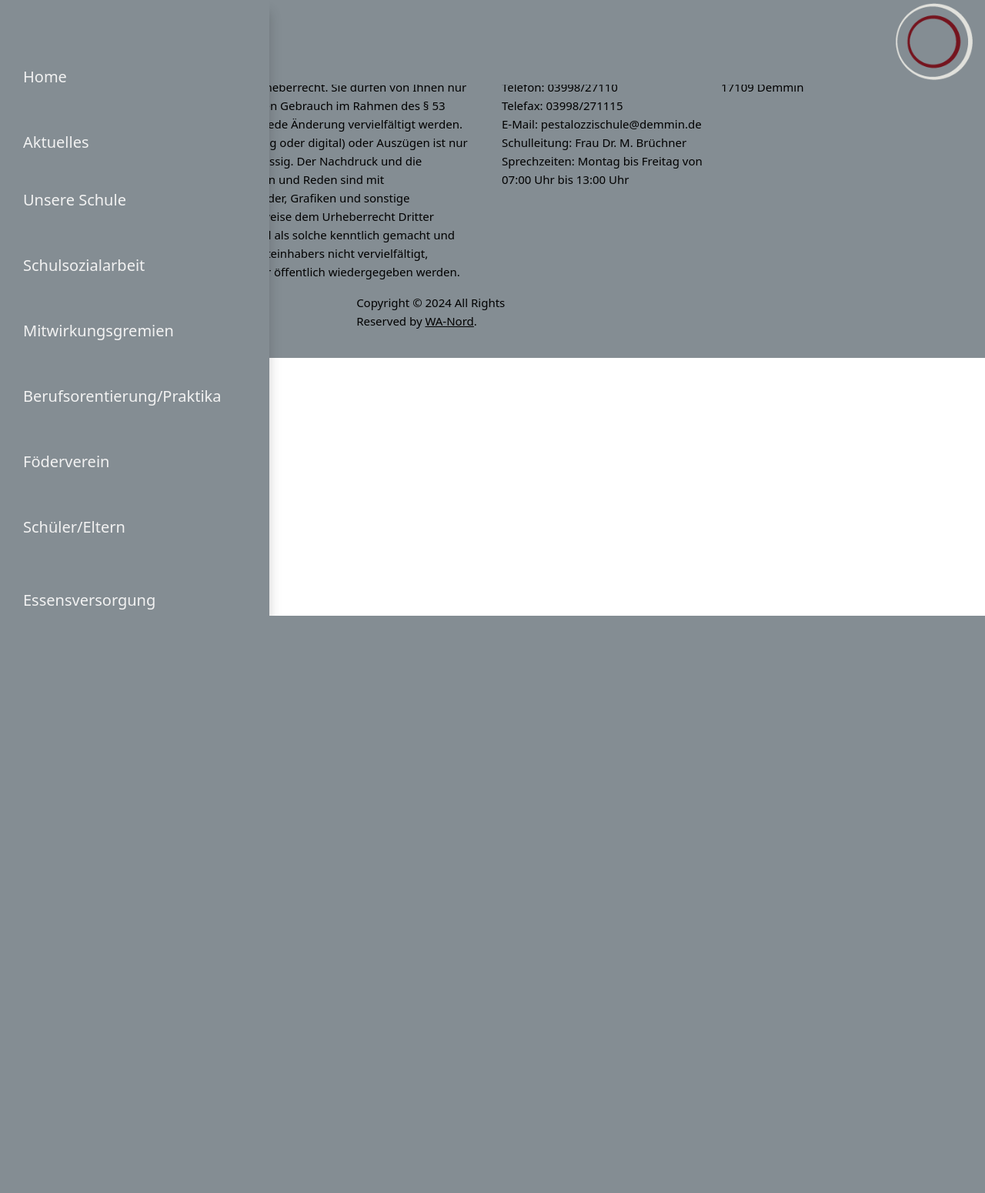
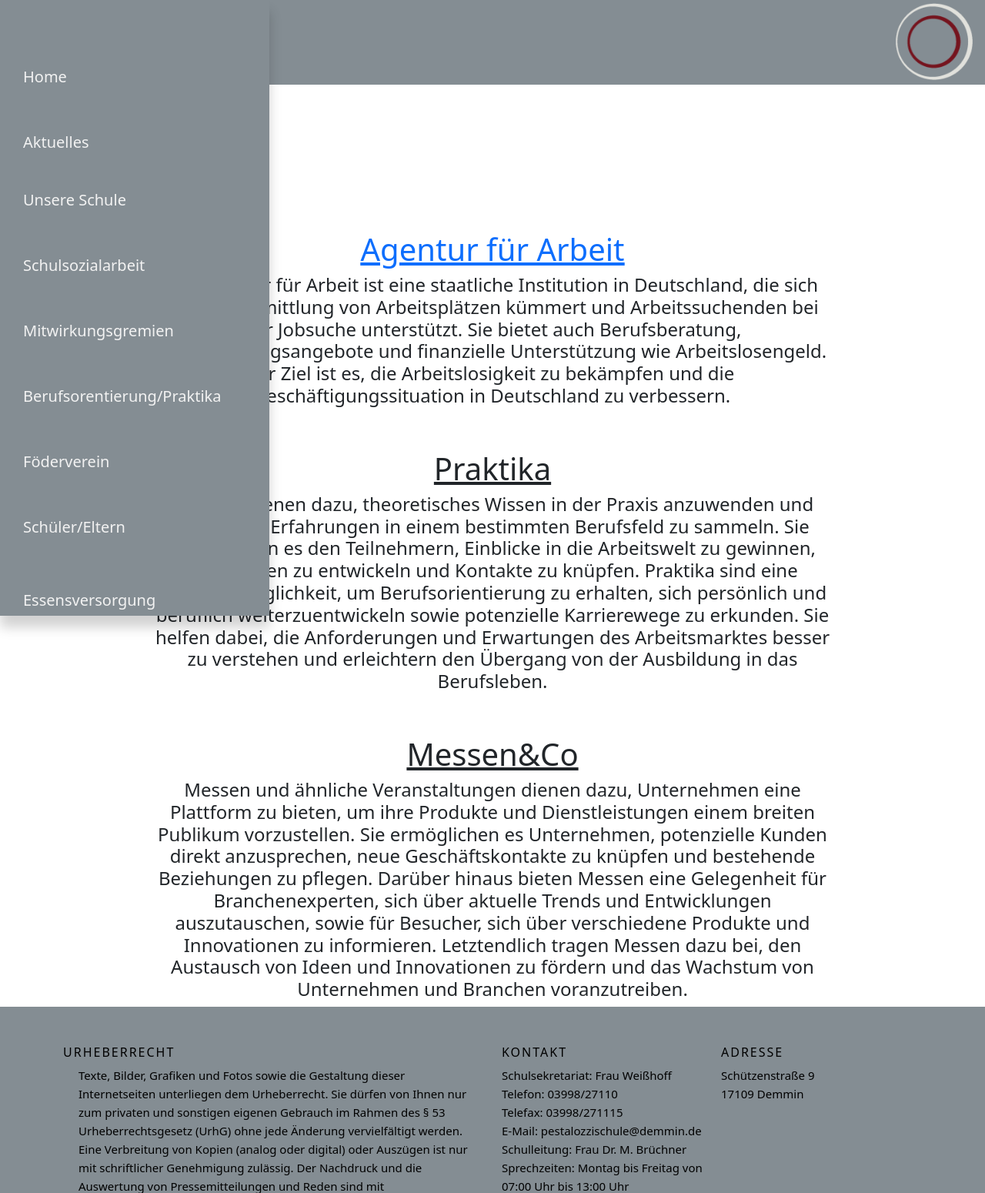
Before and after one commit to Armooooon/Schulwebsite, a PHP site: page /schulwebsite/berufsorinetierungPraktika.php in a window 1280 px wide. Shown: the top 1550 px of the page at 77% size. Before the commit the page ends 800 px from the top, so only its background shows below. Run offline with PHP 8.4, Linux system fonts and the light colour scheme.

Commit message:
berufsgedöns
sachen erledigt

```diff
--- a/CSS/styles.css
+++ b/CSS/styles.css
@@ -5,6 +5,7 @@
 @import url(ueberUns.css);
 @import url(schulsozialarbeit.css);
 @import url(foerderverein.css);
+@import url(berufsorinetierungPraktika);
 
 body {
     margin: 0;
--- a/VIEW/berufsorientierungPraktika.php
+++ b/VIEW/berufsorientierungPraktika.php
@@ -1,5 +1,20 @@
 <?php Layout::Header("BerufsorinetierungPraktika"); ?>
 
 
+<div style="padding-top:300px; text-align: center; padding-right: 200px; padding-left: 200px;" >
+    <a href="https://www.arbeitsagentur.de/"><h1 style= align-text: center;> <u>Agentur für Arbeit</u></h1></a>
+        <h4>Die Agentur für Arbeit ist eine staatliche Institution in Deutschland, die sich um die Vermittlung von Arbeitsplätzen kümmert und Arbeitssuchenden bei der Jobsuche unterstützt. Sie bietet auch Berufsberatung, Weiterbildungsangebote und finanzielle Unterstützung wie Arbeitslosengeld. Ihr Ziel ist es, die Arbeitslosigkeit zu bekämpfen und die Beschäftigungssituation in Deutschland zu verbessern.</h4>
+</div>
+
+<div style=  "text-align: center; padding-right: 200px; padding-left: 200px;">
+    <h1><u><br>Praktika</br></u></h1>
+        <h4>Praktika dienen dazu, theoretisches Wissen in der Praxis anzuwenden und praktische Erfahrungen in einem bestimmten Berufsfeld zu sammeln. Sie ermöglichen es den Teilnehmern, Einblicke in die Arbeitswelt zu gewinnen, Fähigkeiten zu entwickeln und Kontakte zu knüpfen. Praktika sind eine wichtige Möglichkeit, um Berufsorientierung zu erhalten, sich persönlich und beruflich weiterzuentwickeln sowie potenzielle Karrierewege zu erkunden. Sie helfen dabei, die Anforderungen und Erwartungen des Arbeitsmarktes besser zu verstehen und erleichtern den Übergang von der Ausbildung in das Berufsleben.</h4>
+</div>
+
+<div style= "  text-align: center; padding-right: 200px; padding-left: 200px;" >
+    <h1><u><br>Messen&Co</br></u></h1>
+        <h4>Messen und ähnliche Veranstaltungen dienen dazu, Unternehmen eine Plattform zu bieten, um ihre Produkte und Dienstleistungen einem breiten Publikum vorzustellen. Sie ermöglichen es Unternehmen, potenzielle Kunden direkt anzusprechen, neue Geschäftskontakte zu knüpfen und bestehende Beziehungen zu pflegen. Darüber hinaus bieten Messen eine Gelegenheit für Branchenexperten, sich über aktuelle Trends und Entwicklungen auszutauschen, sowie für Besucher, sich über verschiedene Produkte und Innovationen zu informieren. Letztendlich tragen Messen dazu bei, den Austausch von Ideen und Innovationen zu fördern und das Wachstum von Unternehmen und Branchen voranzutreiben.</h4>
+</div>
+
 
 <?php Layout::Footer();
```
Also changed, not shown: 1 other file.
